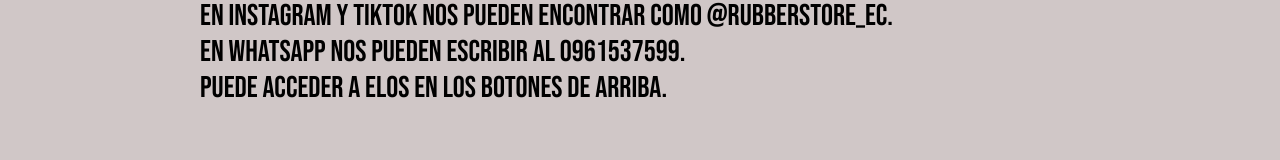
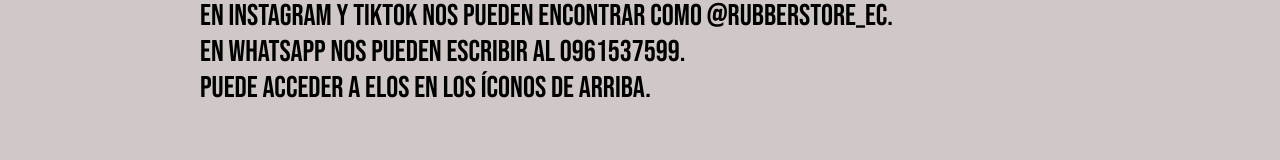
Before and after one commit to Henry7001/Estampados-manabas, a plain HTML site: page Proyecto Daw/contactos.html in a window 1280 px wide. Shown: the part 558-718 px from the top of the page. Drawn offline with Linux system fonts and the light colour scheme; a web font is replaced by a local one.

Commit message:
contactos hechos v1.1

```diff
--- a/Proyecto Daw/contactos.html
+++ b/Proyecto Daw/contactos.html
@@ -46,7 +46,7 @@
             <ol class="lista">
                 <li>En Instagram y Tiktok nos pueden encontrar como @rubberstore_ec.</li>
                 <li>En whatsapp nos pueden escribir al 0961537599.</li>
-                <li>Puede acceder a elos en los botones de arriba.</li>
+                <li>Puede acceder a elos en los íconos de arriba.</li>
             </ol>
     <footer>
         <p>&copy; RUBBER STORE 2022</p>
```
